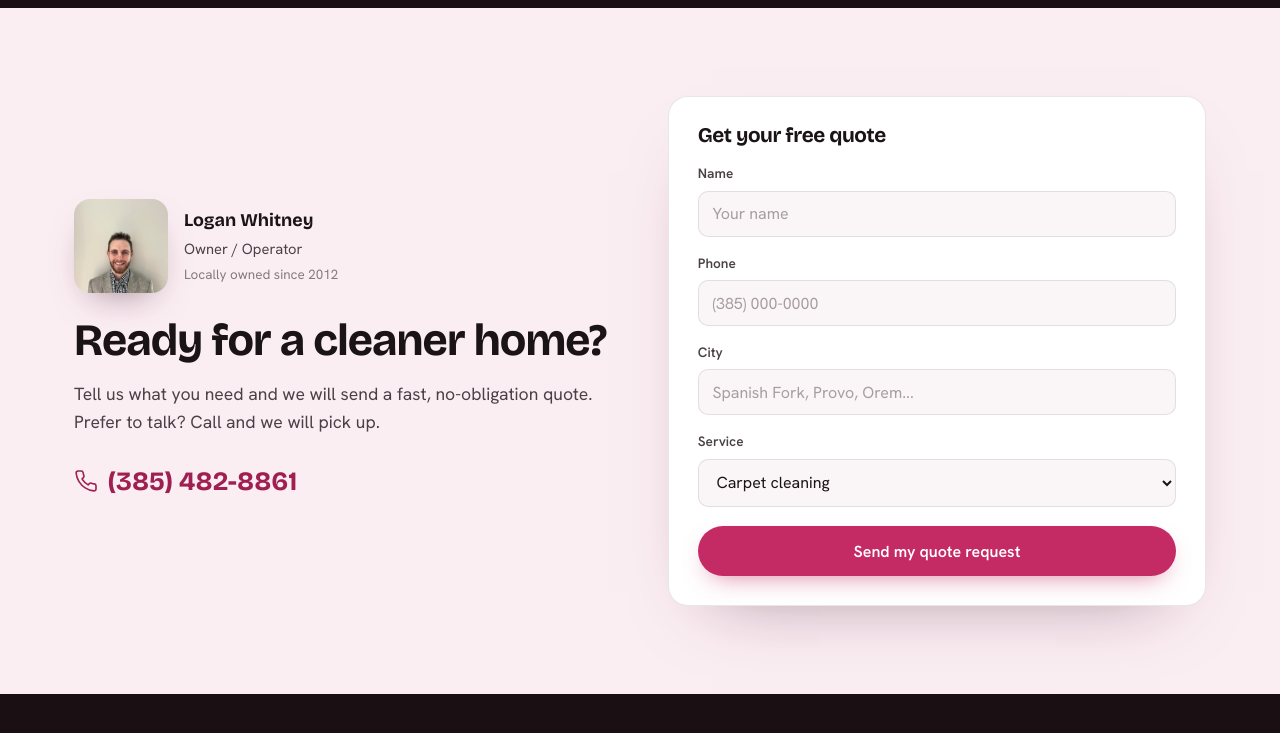
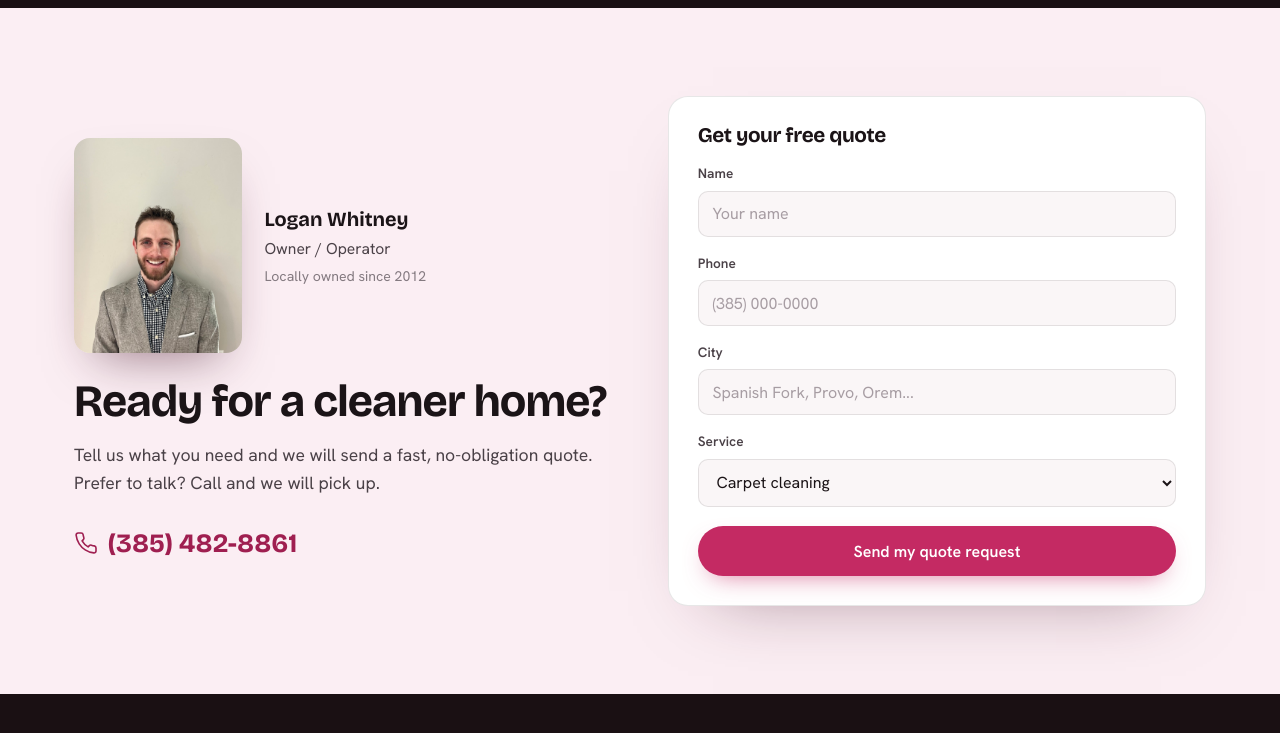
Before and after one commit to lukesoutham/pinks-carpet-cleaning, a plain HTML site: page index.html in a window 1280 px wide. Shown: the part 2060-2793 px from the top of the page. Drawn offline with nearby package versions, Linux system fonts and the light colour scheme.

Commit message:
Enlarge owner portrait in bottom CTA so it is clearly visible
Co-Authored-By: Claude Opus 4.8 <noreply@anthropic.com>

```diff
--- a/index.html
+++ b/index.html
@@ -155,11 +155,12 @@ section{padding:88px 0}
 .cta h2{font-size:clamp(2rem,3.6vw,2.8rem)}
 .cta p{margin-top:1rem;color:var(--ink2);font-size:1.1rem}
 .cta .callbig{margin-top:1.5rem;display:inline-flex;align-items:center;gap:.6rem;font-family:"Bricolage Grotesque";font-weight:700;font-size:1.65rem;color:var(--rose-dk)}
-.owner{display:flex;align-items:center;gap:1rem;margin-bottom:1.5rem}
-.owner img{width:94px;height:94px;border-radius:16px;object-fit:cover;object-position:center 18%;box-shadow:0 16px 36px -18px rgba(70,20,40,.55)}
-.owner b{font-family:"Bricolage Grotesque";font-size:1.12rem;display:block}
-.owner span{color:var(--ink2);font-size:.92rem}
-.owner .since{color:var(--muted);font-size:.84rem;margin-top:.15rem}
+.owner{display:flex;align-items:center;gap:1.4rem;margin-bottom:1.6rem}
+.owner img{width:168px;height:215px;border-radius:16px;object-fit:cover;object-position:center 12%;box-shadow:0 24px 50px -22px rgba(70,20,40,.55);flex:none}
+.owner b{font-family:"Bricolage Grotesque";font-size:1.25rem;display:block}
+.owner span{color:var(--ink2);font-size:.98rem}
+.owner .since{color:var(--muted);font-size:.88rem;margin-top:.2rem}
+@media (max-width:560px){.owner img{width:140px;height:180px}.owner{gap:1rem}}
 .fhours{color:rgba(255,255,255,.72);font-size:.94rem;padding:.3rem 0 0;line-height:1.55}
 .fhours b{color:#fff;font-weight:600}
 .form{background:var(--surface);border:1px solid var(--line);border-radius:20px;padding:1.8rem;box-shadow:0 30px 70px -45px rgba(70,20,40,.5)}
```
